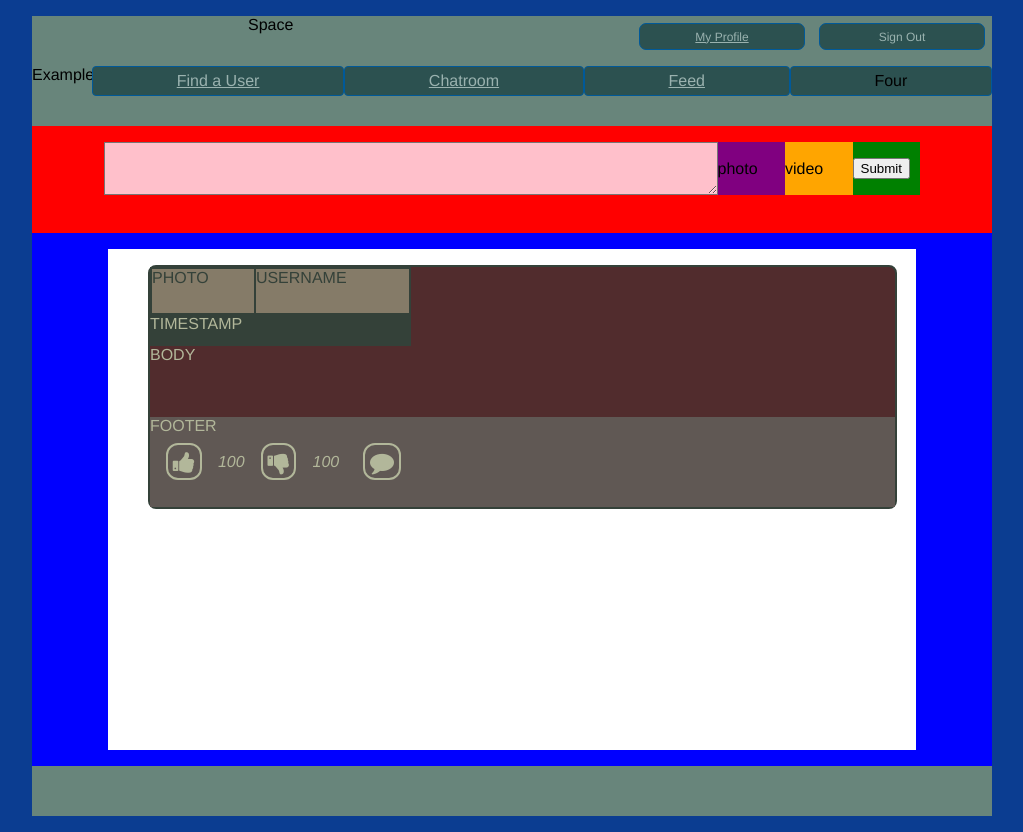
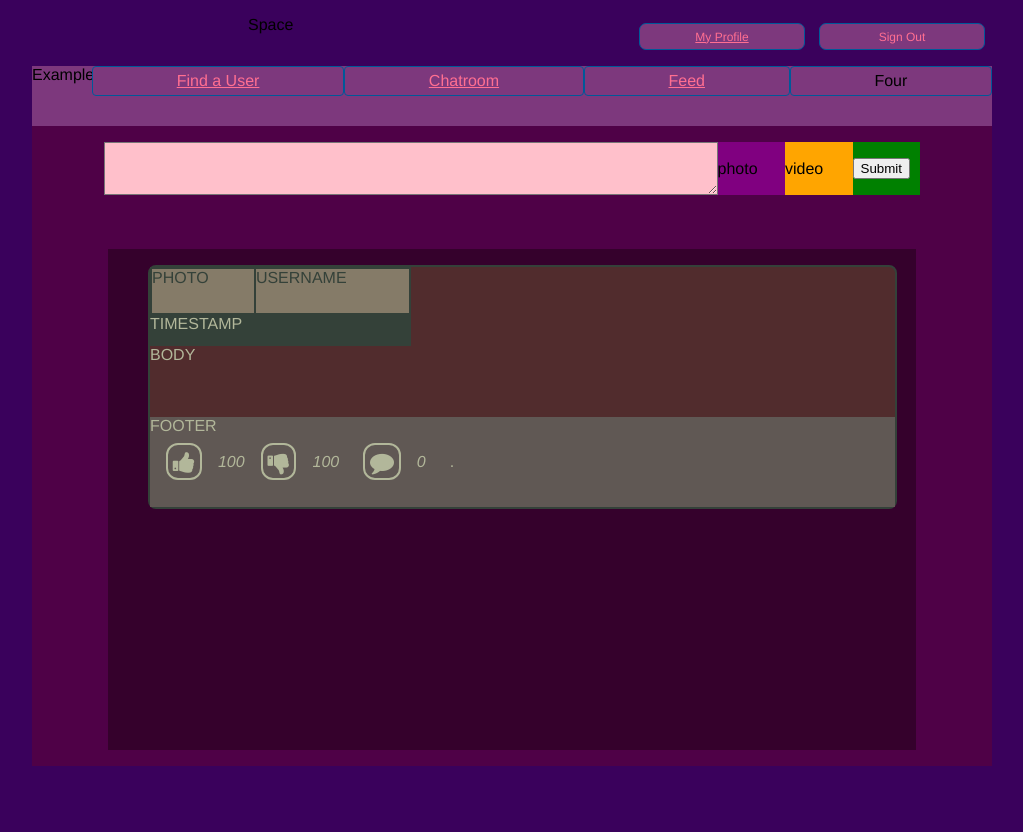
Before and after one commit to alitquan/TravellerSpace, a Flask app: page /feed in a window 1280 px wide. Shown: the whole page, without its empty margins (128-1151 px from the left). Run offline with Flask 2, Linux system fonts and the light colour scheme; data that the repository does not hold is empty; some libraries are stand-ins or nearby versions.

Commit message:
Posts now render information. More thematic changes

```diff
--- a/flaskr/db.py
+++ b/flaskr/db.py
@@ -17,6 +17,7 @@ collections.Sequence = collections.abc.Sequence
 
 # importing pymongo
 import pymongo
+from bson import json_util
 import collections
 
 
@@ -195,9 +196,6 @@ def getFeed():
         docList.append(x)
         print ("getFeed() -- found record: ",x)
 
-    for item in docList:
-        item["_id"] = str(item["_id"])
-        item["submissionDate"] = item["submissionDate"].isoformat()
 
     output = json.dumps(docList)
 
@@ -234,9 +232,13 @@ def pushFeedPost(user_id, body):
 
     count = col.count_documents({"posted_by":user_id})
     id = str(user_id) + "-" + str(count)
-    current_time = datetime.now()
-    post = { "_id": id, "posted_by": user_id, "body": body, "submissionDate": current_time}
-    pushed = col.insert_one(post)
+    current_time = datetime.now().isoformat();
+    post = { "_id": id, "posted_by": user_id, "body": body, "submittedOn": current_time, "editedOn": current_time, "likes": 0, "dislikes":0, "comments":0 }
+ # Use the json_util to serialize the datetime objects
+    post_serialized = json_util.dumps(post)
+    post_deserialized = json_util.loads(post_serialized)
+    pushed = col.insert_one(post_deserialized)
+
     print(pushed)
 
 
--- a/flaskr/static/css/feed.css
+++ b/flaskr/static/css/feed.css
@@ -9,14 +9,14 @@
 #feed-submit {
 	display:flex;
 	flex:1;
-	background-color: red;
+	background: var(--color2);
 	justify-content: center;
 }
 
 #feed-posts {
 	display:flex;
 	flex: 5;
-	background-color: blue;
+	background-color: var(--color2);
 }
 
 #feed-submit-container {
@@ -61,12 +61,14 @@
 	display:flex;
 	width: 100%;
 	justify-content: center;
+
+
 }
 
 #feed-posts-list {
 	display:flex;
 	flex-direction: column;
-	background-color: white;
+	background-color: var(--color3);
 	width: 80%;
 	min-height: 20em;
 }
@@ -149,6 +151,6 @@
 	border-color: #b2b79a;
 }
 
-.feed-post-down-votes {
+.feed-post-downvotes, .feed-post-comment-count  {
 	margin-right: 0.5em;
 }
--- a/flaskr/static/css/style.css
+++ b/flaskr/static/css/style.css
@@ -1,12 +1,24 @@
 :root {
-    --color1:#68857b;
-    --color2:#2c5150;
-    --color3:#9ab2af;
-}
+    --color1:#3a015c;
+    --color2:#4f0147;
+    --color3:#35012c;
+    --color4:#290025;
+    --color5:#11001c;
 
+    --color10:#ff6f91;
+    --color11:#7d387d;
+    --color12:#ff9671;
+
+
+    --color20:#3d348b;
+    --color21:#7678ed;
+    --color22:#f7b801;
+    --color23:#f18701;
+    --color24:#f35b04;
+    }
 html {
 	font-family: "Helvetica",san-serif;
-	background: #0b3d91;
+	background: var (--color12);
 	padding: 1rem;
 }
 
@@ -18,6 +30,10 @@ body {
 
 body,html {
 	height:100%;
+}
+
+#navbar {
+	background: var(--color11);
 }
 
 .flexbox {
@@ -33,7 +49,7 @@ body,html {
 }
 
 .flexbox-nav-item {
-	background: var(--color2);
+	background: var(--color11);
 	border: 1px solid #005999;
 	border-radius: 4px;
 	padding: 5px;
@@ -44,7 +60,7 @@ body,html {
 }
 
 .flexbox-nav-item a {
-	color: var(--color3);
+	color: var(--color10);
 
 }
 
@@ -61,7 +77,7 @@ body,html {
 }
 
 .flexbox-log-item {
-	background-color: var(--color2);
+	background-color: var(--color11);
 	border: 1px solid #005999;
 	border-radius: 7px;
 	padding: 10px;
@@ -72,7 +88,7 @@ body,html {
 }
 
 .flexbox-log-item a {
-	color: var(--color3);
+	color: var(--color10);
 	font-size: 12px;
 	display: block;
 	position: relative;
--- a/flaskr/templates/main/loggedIn.html
+++ b/flaskr/templates/main/loggedIn.html
@@ -26,7 +26,7 @@
 
 	</div>
 
-	<div class = "flexbox">
+	<div class = "flexbox" id = "navbar">
 		<span style="width:60px"> Example </span>
 
 		<div class = "flexbox-nav-container">
--- a/flaskr/templates/main/navbar/feed.html
+++ b/flaskr/templates/main/navbar/feed.html
@@ -1,6 +1,8 @@
 {% extends 'main/loggedIn.html' %}
 
 {% block head %}
+
+<link rel="stylesheet" href="{{url_for('static',filename='css/style.css')}}">
 <link rel="stylesheet" href="{{url_for('static',filename='css/feed.css')}}">
 <script src ="../../static/js/functions.js"> </script>
 
@@ -11,8 +13,7 @@
 
 
 
-{% block content %}
-<div id = "feed-container">
+{% block content %} <div id = "feed-container">
 	<div id = "feed-submit">
 		<div id = "feed-submit-container">
 
@@ -52,13 +53,13 @@
 							FOOTER
 							<div class = "feed-post-buttons-container">
 								<i class="fa fa-thumbs-up feed-post-button" style="font-size:1.5em"></i>
-
-								<i class="feed-post-up-votes"> 100 </i>
+								<i class="feed-post-upvotes"> 100 </i>
 								<i class="fa fa-thumbs-down feed-post-button" style="font-size:1.5em"></i>
-								<i class="feed-post-down-votes"> 100 </i>
-
+								<i class="feed-post-downvotes"> 100 </i>
 								<i class="fa fa-comment feed-post-button"  style="font-size:1.5em" aria-hidden="true"></i>
 
+								<i class="feed-post-comment-count"> 0 </i>
+.
 							</div>
 						</div>
 
@@ -108,7 +109,7 @@ async function getFeed() {
 		console.log (feed)
 		console.log (feedText)
 
-		const post = await parsePost(feedText);
+		const post = await parsePosts(feedText);
 	}
 
 	catch (error) {
@@ -117,14 +118,34 @@ async function getFeed() {
 
 }
 
-async function parsePost(text) {
+async function parsePosts(text) {
 	let posts = JSON.parse(text);
 	console.log ('parsePost()');
+	console.log(posts);
+	console.log('parsePosts() -- end');
 
 	let ul = document.getElementById("feed-posts-list");
 
 	for (const post of posts) {
-		console.log('hallelujah');
+		console.log('\n Parse Start');
+
+		const postedBy =  await idToName(post.posted_by);
+		const body = post.body;
+
+		const latestEdit = post.editedOn;
+		const submissionDate = post.submittedOn;
+		let submitTimestamp = new Date(submissionDate).toISOString().split('T')[0];
+		let editTimestamp = new Date(latestEdit).toISOString().split('T')[0];
+
+		const likes = post.likes;
+		const dislikes = post.dislikes;
+
+
+		// number of comments
+		const commentNum = post.comments;
+
+		console.log (postedBy,body,submitTimestamp,editTimestamp,likes,dislikes);
+		console.log('Parse Done \n');
 		console.log(ul);
 
 		var listItem = document.createElement("li");
@@ -141,6 +162,7 @@ async function parsePost(text) {
 		headerPhoto.classList.add("header-photo");
 		var headerUsername = document.createElement("div");
 		headerUsername.classList.add("header-username");
+		headerUsername.textContent = postedBy;
 
 
 		postHeader.appendChild(headerPhoto);
@@ -149,14 +171,17 @@ async function parsePost(text) {
 		postContainer.appendChild(postHeader);
 
 		// defining time stamp
-		var timestamp = document.createElement("div");
-		timestamp.classList.add("feed-post-timestamp");
+		var submitTS = document.createElement("div");
+		submitTS.classList.add("feed-post-timestamp");
+		submitTS.textContent = submitTimestamp;
 
-		postContainer.appendChild(timestamp);
+
+		postContainer.appendChild(submitTS);
 
 		// defining body
 		var postBody = document.createElement("div");
 		postBody.classList.add("feed-post-body");
+		postBody.textContent = body;
 
 		postContainer.appendChild(postBody);
 
@@ -164,6 +189,47 @@ async function parsePost(text) {
 		// defining footer
 		var postFooter = document.createElement("div");
 		postFooter.classList.add("feed-post-footer");
+
+		var postFooterContainer = document.createElement("div");
+		postFooterContainer.classList.add("feed-post-buttons-container");
+
+
+		var likesIcon = document.createElement("i");
+		likesIcon.classList.add("fa", "fa-thumbs-up","feed-post-button");
+		likesIcon.style.fontSize='1.5em';
+
+		var likesNum = document.createElement("i");
+		likesNum.classList.add("feed-post-upvotes");
+		likesNum.textContent = likes;
+
+		var dislikesIcon = document.createElement("i");
+		dislikesIcon.classList.add("fa","fa-thumbs-down","feed-post-button");
+
+		dislikesIcon.style.fontSize='1.5em';
+
+		var dislikesNum = document.createElement("i");
+		dislikesNum.classList.add("feed-post-downvotes");
+		dislikesNum.textContent = dislikes;
+
+		var commentIcon = document.createElement("i");
+		commentIcon.classList.add("fa","fa-comment","feed-post-button");
+		commentIcon.style.fontSize='1.5em';
+
+		var commentCount = document.createElement("i");
+		commentCount.classList.add("feed-post-comment-count");
+		commentCount.textContent = commentNum;
+
+
+
+		postFooterContainer.appendChild(likesIcon);
+		postFooterContainer.appendChild(likesNum);
+		postFooterContainer.appendChild(dislikesIcon);
+		postFooterContainer.appendChild(dislikesNum);
+		postFooterContainer.appendChild(commentIcon);
+		postFooterContainer.appendChild(commentCount);
+
+		postFooter.appendChild(postFooterContainer);
+
 
 		postContainer.appendChild(postFooter);
 
--- a/reading.txt
+++ b/reading.txt
@@ -38,3 +38,7 @@ sudo systemctl enable mongodb
 --
 == mongodb delete ==
 sudo pacman -Rns mongodb-bin
+========
+----flask_socketio error----
+========
+python3 -m pip install flask_socketio
```
Also changed, not shown: flaskr/static/css/profile.css (+15 -12 lines).
